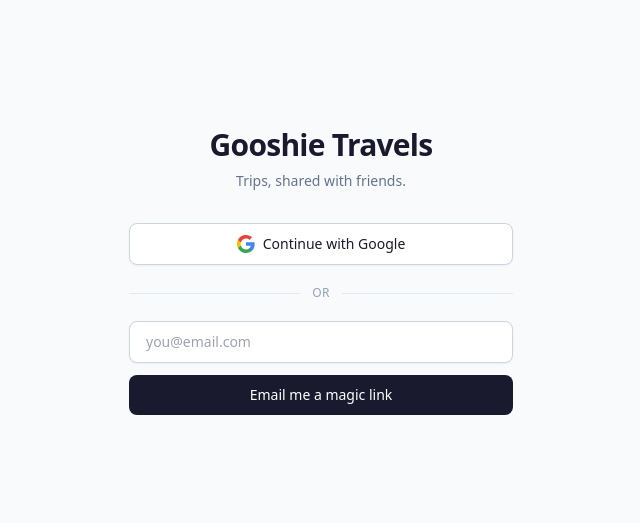
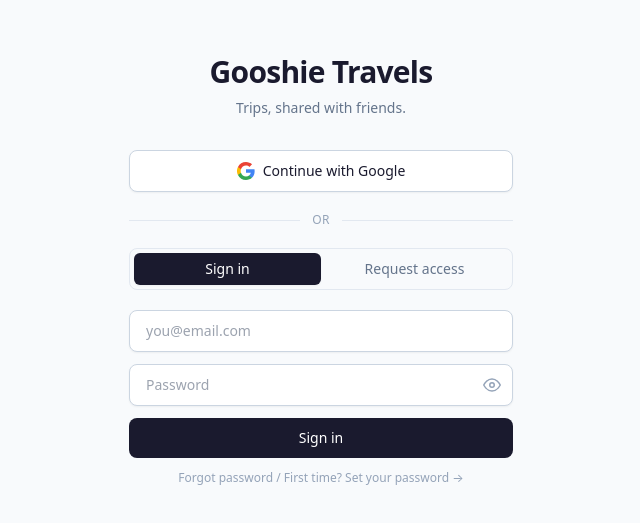
Before and after one commit to guyte31987/Gooshie-travels, a Next.js app: page / in a window 1280 px wide. Shown: the part 129-652 px from the top of the page, without its empty margins (319-959 px from the left). Built offline with nearby package versions, Linux system fonts and the light colour scheme; no server answers.

Commit message:
Replace magic link auth with email/password — eye toggles, retype confirm, forgot password flow

```diff
--- a/components/AuthProvider.tsx
+++ b/components/AuthProvider.tsx
@@ -4,9 +4,9 @@ import { createContext, useContext, useEffect, useState, type ReactNode } from "
 import {
   GoogleAuthProvider,
   signInWithPopup,
-  signInWithEmailLink,
-  sendSignInLinkToEmail,
-  isSignInWithEmailLink,
+  signInWithEmailAndPassword,
+  createUserWithEmailAndPassword,
+  sendPasswordResetEmail,
   signOut as fbSignOut,
   onAuthStateChanged,
   type User,
@@ -14,8 +14,6 @@ import {
 import { auth, firebaseConfigured } from "@/lib/firebase";
 import { resolveAccess, type AccessState } from "@/lib/access";
 import type { Role } from "@/lib/members";
-
-const EMAIL_KEY = "gooshie:emailForSignIn";
 
 type AuthContextValue = {
   user: User | null;
@@ -25,10 +23,13 @@ type AuthContextValue = {
   loading: boolean;
   configured: boolean;
   signInWithGoogle: () => Promise<void>;
-  sendMagicLink: (email: string) => Promise<void>;
+  signInWithPassword: (email: string, password: string) => Promise<void>;
+  signUpWithPassword: (email: string, password: string) => Promise<void>;
+  sendPasswordReset: (email: string) => Promise<void>;
   signOut: () => Promise<void>;
   refreshAccess: () => Promise<void>;
   error: string | null;
+  setError: (msg: string | null) => void;
 };
 
 const AuthContext = createContext<AuthContextValue | null>(null);
@@ -56,21 +57,6 @@ export function AuthProvider({ children }: { children: ReactNode }) {
       setLoading(false);
       return;
     }
-
-    // Complete a magic-link sign-in if we arrived via the email link.
-    if (isSignInWithEmailLink(auth, window.location.href)) {
-      let email = window.localStorage.getItem(EMAIL_KEY);
-      if (!email) email = window.prompt("Confirm the email you used to request the link") || "";
-      if (email) {
-        signInWithEmailLink(auth, email, window.location.href)
-          .then(() => {
-            window.localStorage.removeItem(EMAIL_KEY);
-            window.history.replaceState({}, "", window.location.pathname);
-          })
-          .catch((e) => setError(e.message));
-      }
-    }
-
     const unsub = onAuthStateChanged(auth, async (u) => {
       setUser(u);
       await loadAccess(u);
@@ -93,17 +79,45 @@ export function AuthProvider({ children }: { children: ReactNode }) {
     }
   };
 
-  const sendMagicLink = async (email: string) => {
+  const signInWithPassword = async (email: string, password: string) => {
     if (!auth) return;
     setError(null);
     try {
-      await sendSignInLinkToEmail(auth, email, {
-        url: window.location.origin,
-        handleCodeInApp: true,
-      });
-      window.localStorage.setItem(EMAIL_KEY, email);
+      await signInWithEmailAndPassword(auth, email, password);
+    } catch (e: unknown) {
+      const code = (e as { code?: string }).code;
+      if (code === "auth/invalid-credential" || code === "auth/wrong-password" || code === "auth/user-not-found") {
+        setError("Wrong email or password. First time? Use 'Forgot password' to set one.");
+      } else {
+        setError(e instanceof Error ? e.message : "Sign-in failed");
+      }
+      throw e;
+    }
+  };
+
+  const signUpWithPassword = async (email: string, password: string) => {
+    if (!auth) return;
+    setError(null);
+    try {
+      await createUserWithEmailAndPassword(auth, email, password);
+    } catch (e: unknown) {
+      const code = (e as { code?: string }).code;
+      if (code === "auth/email-already-in-use") {
+        setError("An account with this email already exists. Try signing in.");
+      } else {
+        setError(e instanceof Error ? e.message : "Could not create account");
+      }
+      throw e;
+    }
+  };
+
+  const sendPasswordReset = async (email: string) => {
+    if (!auth) return;
+    setError(null);
+    try {
+      await sendPasswordResetEmail(auth, email);
     } catch (e) {
-      setError(e instanceof Error ? e.message : "Could not send the link");
+      setError(e instanceof Error ? e.message : "Could not send reset email");
       throw e;
     }
   };
@@ -122,10 +136,13 @@ export function AuthProvider({ children }: { children: ReactNode }) {
         loading,
         configured: firebaseConfigured,
         signInWithGoogle,
-        sendMagicLink,
+        signInWithPassword,
+        signUpWithPassword,
+        sendPasswordReset,
         signOut,
         refreshAccess,
         error,
+        setError,
       }}
     >
       {children}
--- a/components/SignIn.tsx
+++ b/components/SignIn.tsx
@@ -3,22 +3,72 @@
 import { useState } from "react";
 import { useAuth } from "./AuthProvider";
 
+type Mode = "signin" | "signup" | "reset";
+
 export function SignIn() {
-  const { signInWithGoogle, sendMagicLink, error, configured } = useAuth();
+  const { signInWithGoogle, signInWithPassword, signUpWithPassword, sendPasswordReset, error, setError, configured } = useAuth();
+
+  const [mode, setMode] = useState<Mode>("signin");
   const [email, setEmail] = useState("");
-  const [sent, setSent] = useState(false);
+  const [password, setPassword] = useState("");
+  const [confirm, setConfirm] = useState("");
+  const [showPass, setShowPass] = useState(false);
+  const [showConfirm, setShowConfirm] = useState(false);
   const [busy, setBusy] = useState(false);
+  const [resetSent, setResetSent] = useState(false);
+  const [localError, setLocalError] = useState<string | null>(null);
 
-  const onMagic = async (e: React.FormEvent) => {
+  const switchMode = (m: Mode) => {
+    setMode(m);
+    setLocalError(null);
+    setError(null);
+    setResetSent(false);
+    setPassword("");
+    setConfirm("");
+    setShowPass(false);
+    setShowConfirm(false);
+  };
+
+  const displayError = localError || error;
+
+  const onSignIn = async (e: React.FormEvent) => {
     e.preventDefault();
-    if (!email) return;
+    setLocalError(null);
     setBusy(true);
     try {
-      await sendMagicLink(email);
-      setSent(true);
-    } catch {
-      /* error surfaced via context */
-    } finally {
+      await signInWithPassword(email, password);
+    } catch { /* error set in context */ } finally {
+      setBusy(false);
+    }
+  };
+
+  const onSignUp = async (e: React.FormEvent) => {
+    e.preventDefault();
+    setLocalError(null);
+    if (password !== confirm) {
+      setLocalError("Passwords don't match.");
+      return;
+    }
+    if (password.length < 8) {
+      setLocalError("Password must be at least 8 characters.");
+      return;
+    }
+    setBusy(true);
+    try {
+      await signUpWithPassword(email, password);
+    } catch { /* error set in context */ } finally {
+      setBusy(false);
+    }
+  };
+
+  const onReset = async (e: React.FormEvent) => {
+    e.preventDefault();
+    setLocalError(null);
+    setBusy(true);
+    try {
+      await sendPasswordReset(email);
+      setResetSent(true);
+    } catch { /* error set in context */ } finally {
       setBusy(false);
     }
   };
@@ -37,6 +87,7 @@ export function SignIn() {
           </div>
         )}
 
+        {/* Google */}
         <button
           onClick={signInWithGoogle}
           disabled={!configured}
@@ -50,12 +101,25 @@ export function SignIn() {
           <span className="h-px flex-1 bg-slate-200" /> or <span className="h-px flex-1 bg-slate-200" />
         </div>
 
-        {sent ? (
-          <div className="rounded-lg border border-emerald-200 bg-emerald-50 p-3 text-sm text-emerald-800">
-            Check <strong>{email}</strong> for a sign-in link. Open it on this device.
-          </div>
-        ) : (
-          <form onSubmit={onMagic} className="space-y-3">
+        {/* Mode tabs */}
+        <div className="mb-5 flex rounded-lg border border-slate-200 p-1 text-sm font-medium">
+          <button
+            onClick={() => switchMode("signin")}
+            className={`flex-1 rounded-md py-1.5 transition ${mode === "signin" ? "bg-ink text-white shadow-sm" : "text-slate-500 hover:text-slate-700"}`}
+          >
+            Sign in
+          </button>
+          <button
+            onClick={() => switchMode("signup")}
+            className={`flex-1 rounded-md py-1.5 transition ${mode === "signup" ? "bg-ink text-white shadow-sm" : "text-slate-500 hover:text-slate-700"}`}
+          >
+            Request access
+          </button>
+        </div>
+
+        {/* Sign in form */}
+        {mode === "signin" && (
+          <form onSubmit={onSignIn} className="space-y-3">
             <input
               type="email"
               required
@@ -65,41 +129,182 @@ export function SignIn() {
               disabled={!configured}
               className="w-full rounded-lg border border-slate-300 px-4 py-2.5 text-sm shadow-sm outline-none focus:border-slate-400 disabled:opacity-50"
             />
+            <PasswordField
+              value={password}
+              onChange={setPassword}
+              show={showPass}
+              onToggle={() => setShowPass((v) => !v)}
+              placeholder="Password"
+              disabled={!configured}
+            />
             <button
               type="submit"
               disabled={!configured || busy}
               className="w-full rounded-lg bg-ink px-4 py-2.5 text-sm font-medium text-white transition hover:bg-ink/90 disabled:opacity-50"
             >
-              {busy ? "Sending…" : "Email me a magic link"}
+              {busy ? "Signing in…" : "Sign in"}
+            </button>
+            <button
+              type="button"
+              onClick={() => switchMode("reset")}
+              className="w-full text-center text-xs text-slate-400 hover:text-slate-600"
+            >
+              Forgot password / First time? Set your password →
             </button>
           </form>
         )}
 
-        {error && <p className="mt-4 text-sm text-rose-600">{error}</p>}
+        {/* Request access / sign up form */}
+        {mode === "signup" && (
+          <form onSubmit={onSignUp} className="space-y-3">
+            <input
+              type="email"
+              required
+              value={email}
+              onChange={(e) => setEmail(e.target.value)}
+              placeholder="you@email.com"
+              disabled={!configured}
+              className="w-full rounded-lg border border-slate-300 px-4 py-2.5 text-sm shadow-sm outline-none focus:border-slate-400 disabled:opacity-50"
+            />
+            <PasswordField
+              value={password}
+              onChange={setPassword}
+              show={showPass}
+              onToggle={() => setShowPass((v) => !v)}
+              placeholder="Choose a password (8+ characters)"
+              disabled={!configured}
+            />
+            <PasswordField
+              value={confirm}
+              onChange={setConfirm}
+              show={showConfirm}
+              onToggle={() => setShowConfirm((v) => !v)}
+              placeholder="Retype password"
+              disabled={!configured}
+            />
+            <button
+              type="submit"
+              disabled={!configured || busy}
+              className="w-full rounded-lg bg-ink px-4 py-2.5 text-sm font-medium text-white transition hover:bg-ink/90 disabled:opacity-50"
+            >
+              {busy ? "Creating account…" : "Request access"}
+            </button>
+            <p className="text-center text-xs text-slate-400">
+              Guy will approve your request before you can see anything.
+            </p>
+          </form>
+        )}
+
+        {/* Forgot / reset password form */}
+        {mode === "reset" && (
+          resetSent ? (
+            <div className="rounded-lg border border-emerald-200 bg-emerald-50 p-3 text-sm text-emerald-800">
+              Reset email sent to <strong>{email}</strong>. Check your inbox, set a password, then{" "}
+              <button onClick={() => switchMode("signin")} className="underline">sign in here</button>.
+            </div>
+          ) : (
+            <form onSubmit={onReset} className="space-y-3">
+              <p className="text-sm text-slate-500">
+                Enter your email and we&apos;ll send a link to set your password. Works for existing accounts too.
+              </p>
+              <input
+                type="email"
+                required
+                value={email}
+                onChange={(e) => setEmail(e.target.value)}
+                placeholder="you@email.com"
+                disabled={!configured}
+                className="w-full rounded-lg border border-slate-300 px-4 py-2.5 text-sm shadow-sm outline-none focus:border-slate-400 disabled:opacity-50"
+              />
+              <button
+                type="submit"
+                disabled={!configured || busy}
+                className="w-full rounded-lg bg-ink px-4 py-2.5 text-sm font-medium text-white transition hover:bg-ink/90 disabled:opacity-50"
+              >
+                {busy ? "Sending…" : "Send reset email"}
+              </button>
+              <button
+                type="button"
+                onClick={() => switchMode("signin")}
+                className="w-full text-center text-xs text-slate-400 hover:text-slate-600"
+              >
+                ← Back to sign in
+              </button>
+            </form>
+          )
+        )}
+
+        {displayError && <p className="mt-4 text-sm text-rose-600">{displayError}</p>}
       </div>
     </div>
+  );
+}
+
+function PasswordField({
+  value,
+  onChange,
+  show,
+  onToggle,
+  placeholder,
+  disabled,
+}: {
+  value: string;
+  onChange: (v: string) => void;
+  show: boolean;
+  onToggle: () => void;
+  placeholder: string;
+  disabled?: boolean;
+}) {
+  return (
+    <div className="relative">
+      <input
+        type={show ? "text" : "password"}
+        required
+        value={value}
+        onChange={(e) => onChange(e.target.value)}
+        placeholder={placeholder}
+        disabled={disabled}
+        className="w-full rounded-lg border border-slate-300 px-4 py-2.5 pr-10 text-sm shadow-sm outline-none focus:border-slate-400 disabled:opacity-50"
+      />
+      <button
+        type="button"
+        onClick={onToggle}
+        tabIndex={-1}
+        className="absolute right-3 top-1/2 -translate-y-1/2 text-slate-400 hover:text-slate-600"
+        aria-label={show ? "Hide password" : "Show password"}
+      >
+        {show ? <EyeOff /> : <Eye />}
+      </button>
+    </div>
+  );
+}
+
+function Eye() {
+  return (
+    <svg width="18" height="18" viewBox="0 0 24 24" fill="none" stroke="currentColor" strokeWidth="2" strokeLinecap="round" strokeLinejoin="round">
+      <path d="M1 12s4-8 11-8 11 8 11 8-4 8-11 8-11-8-11-8z"/>
+      <circle cx="12" cy="12" r="3"/>
+    </svg>
+  );
+}
+
+function EyeOff() {
+  return (
+    <svg width="18" height="18" viewBox="0 0 24 24" fill="none" stroke="currentColor" strokeWidth="2" strokeLinecap="round" strokeLinejoin="round">
+      <path d="M17.94 17.94A10.07 10.07 0 0 1 12 20c-7 0-11-8-11-8a18.45 18.45 0 0 1 5.06-5.94"/>
+      <path d="M9.9 4.24A9.12 9.12 0 0 1 12 4c7 0 11 8 11 8a18.5 18.5 0 0 1-2.16 3.19"/>
+      <line x1="1" y1="1" x2="23" y2="23"/>
+    </svg>
   );
 }
 
 function GoogleIcon() {
   return (
     <svg width="18" height="18" viewBox="0 0 18 18" aria-hidden>
-      <path
-        fill="#4285F4"
-        d="M17.64 9.2c0-.64-.06-1.25-.16-1.84H9v3.49h4.84a4.14 4.14 0 0 1-1.8 2.72v2.26h2.92c1.71-1.57 2.68-3.89 2.68-6.63z"
-      />
-      <path
-        fill="#34A853"
-        d="M9 18c2.43 0 4.47-.8 5.96-2.17l-2.92-2.26c-.81.54-1.84.86-3.04.86-2.34 0-4.32-1.58-5.03-3.7H.96v2.33A9 9 0 0 0 9 18z"
-      />
-      <path
-        fill="#FBBC05"
-        d="M3.97 10.73a5.4 5.4 0 0 1 0-3.46V4.94H.96a9 9 0 0 0 0 8.12l3.01-2.33z"
-      />
-      <path
-        fill="#EA4335"
-        d="M9 3.58c1.32 0 2.5.45 3.44 1.35l2.58-2.58C13.47.89 11.43 0 9 0A9 9 0 0 0 .96 4.94l3.01 2.33C4.68 5.16 6.66 3.58 9 3.58z"
-      />
+      <path fill="#4285F4" d="M17.64 9.2c0-.64-.06-1.25-.16-1.84H9v3.49h4.84a4.14 4.14 0 0 1-1.8 2.72v2.26h2.92c1.71-1.57 2.68-3.89 2.68-6.63z"/>
+      <path fill="#34A853" d="M9 18c2.43 0 4.47-.8 5.96-2.17l-2.92-2.26c-.81.54-1.84.86-3.04.86-2.34 0-4.32-1.58-5.03-3.7H.96v2.33A9 9 0 0 0 9 18z"/>
+      <path fill="#FBBC05" d="M3.97 10.73a5.4 5.4 0 0 1 0-3.46V4.94H.96a9 9 0 0 0 0 8.12l3.01-2.33z"/>
+      <path fill="#EA4335" d="M9 3.58c1.32 0 2.5.45 3.44 1.35l2.58-2.58C13.47.89 11.43 0 9 0A9 9 0 0 0 .96 4.94l3.01 2.33C4.68 5.16 6.66 3.58 9 3.58z"/>
     </svg>
   );
 }
```
